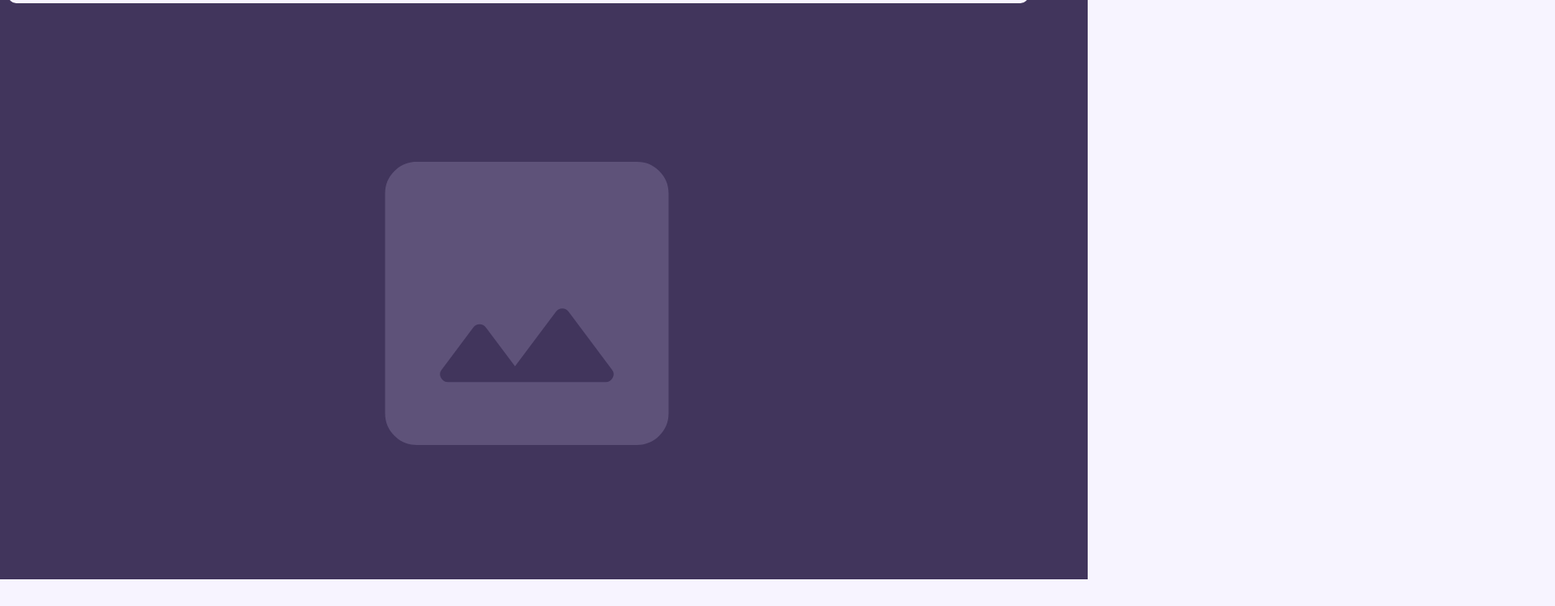
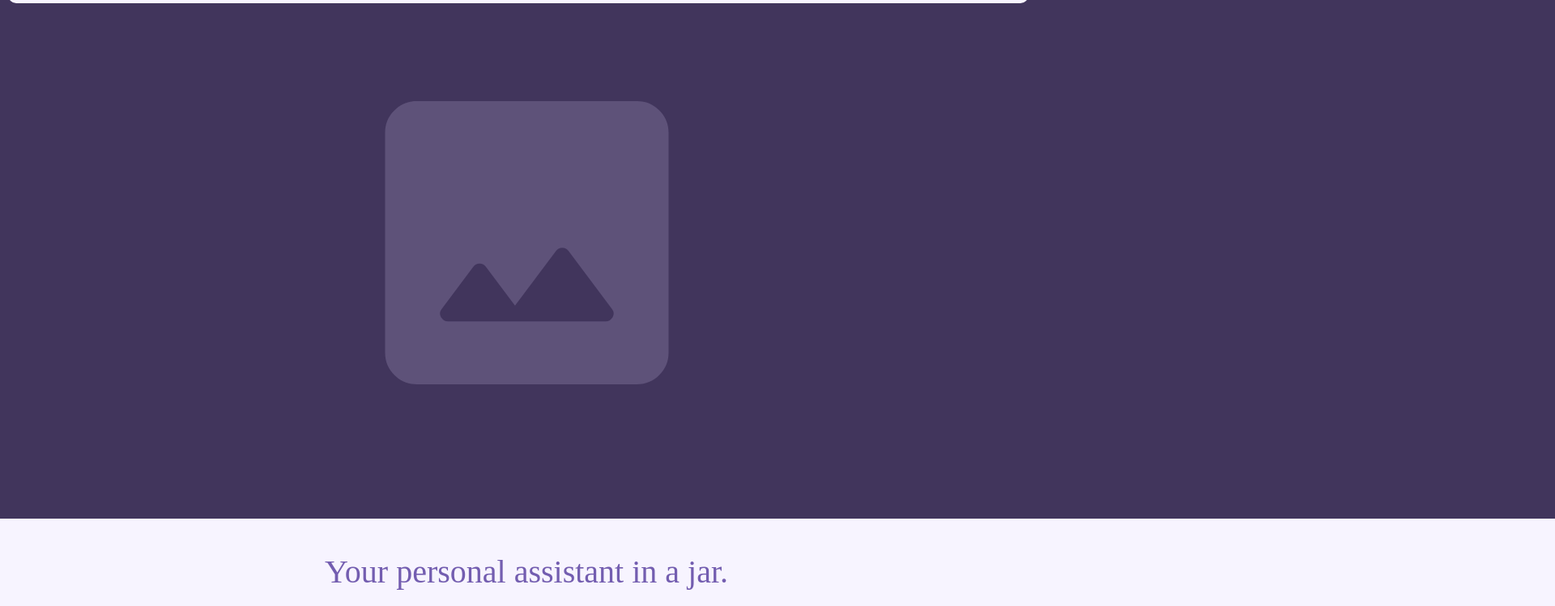
Before and after one commit to Shortturtle/Lavender-IDD, a plain HTML site: page index.html in a window 1280 px wide. Shown: the part 116-865 px from the top of the page at 81% size, 1920 px wide, since content can reach past the window. Drawn offline with Linux system fonts and the light colour scheme; a web font is replaced by a local one.

Commit message:
editign main image

```diff
--- a/style.css
+++ b/style.css
@@ -204,24 +204,17 @@
 
     /* Auto layout */
     display: flex;
-flex-direction: column;
     justify-content: space-between;
-align-items: center;
-padding: 75px 0px 0px;
-gap: 10px;
+    align-content: center;
 
     position: relative;
+
+    padding: 0px 1000px;
     width: 100%;
     height: 757px;
 
     /* BackgroundDark */
     background: #41355C;
-
-/* Inside auto layout */
-flex: none;
-order: 0;
-flex-grow: 0;
-z-index: 0;
 }
 
 .content .description-area {
```
Lines whose indentation alone changed are shown as unchanged.
